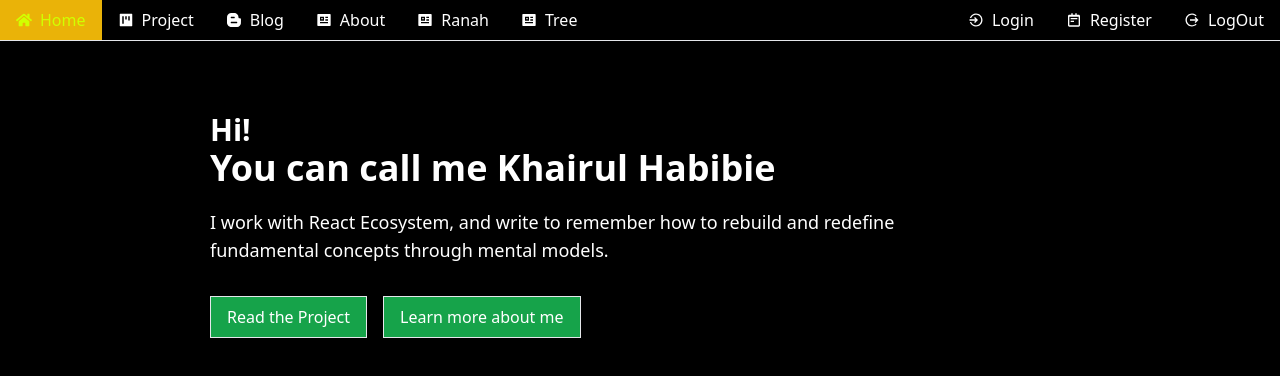
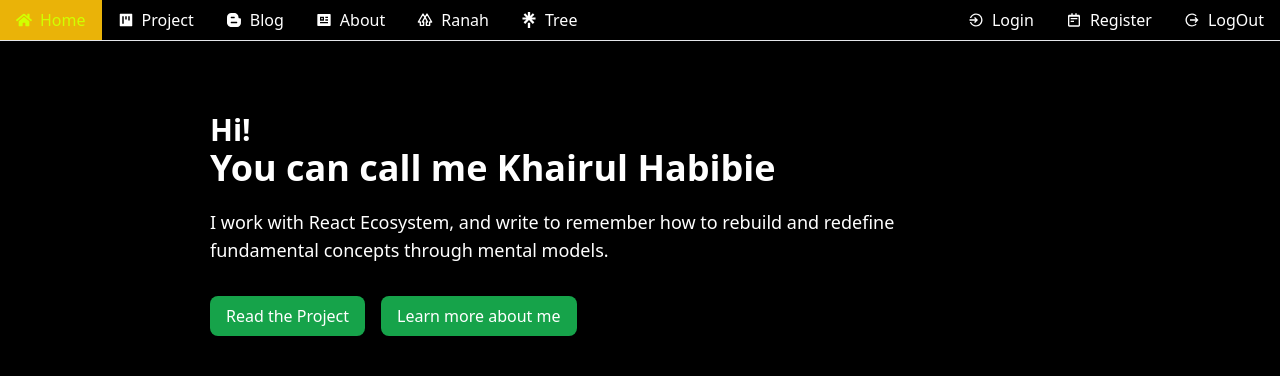
Before and after one commit to khairulhabibie/khairulhabibie.github.io, a React (Create React App) app: page / in a window 1280 px wide. Shown: the top 376 px of the page. Built offline with nearby package versions, Linux system fonts and the light colour scheme.

Commit message:
add ranah and tree button on in navbar

```diff
--- a/src/component/Navbar.jsx
+++ b/src/component/Navbar.jsx
@@ -4,6 +4,8 @@ import { RiProfileFill } from 'react-icons/ri';
 import { AiFillProject } from 'react-icons/ai';
 import { IoMdLogIn, IoMdLogOut } from 'react-icons/io';
 import { BiNotepad } from 'react-icons/bi';
+import { SiLinktree } from 'react-icons/si';
+import { TbBrandLinktree } from 'react-icons/tb';
 
 function Navbar({ pathname }) {
   const navigate = useNavigate();
@@ -34,15 +36,15 @@ function Navbar({ pathname }) {
             <RiProfileFill />
             <p>About</p>
           </Link>
-  <Link to="/ranah" className={active('/ramah')}>
-            <RiProfileFill />
+          <Link to="/ranah" className={active('/ranah')}>
+            <TbBrandLinktree />
             <p>Ranah</p>
           </Link>
-
-  <Link to="/tree" className={active('/tree')}>
-            <RiProfileFill />
+          <Link to="/tree" className={active('/tree')}>
+            <SiLinktree />
             <p>Tree</p>
-          </Link>        </div>
+          </Link>
+        </div>
       </section>
       <section className="hidden md:flex">
         <Link to="/login" className={active('/login')}>
--- a/src/pages/AboutPage.jsx
+++ b/src/pages/AboutPage.jsx
@@ -12,13 +12,8 @@ function AboutPage() {
       <div className="flex">
         <div>
           <div className="container">
-            <figure className="float-right">
-              <img
-                className="hidden sm:block"
-                width="200px"
-                src={img_url}
-                alt="khairul-habibie.webp"
-              />
+            <figure className="float-right hidden sm:block">
+              <img width="200px" src={img_url} alt="khairul-habibie.webp" />
             </figure>
             <article className="space-y-4 text-gray-300 md:text-justify">
               <p>
@@ -45,17 +40,17 @@ function AboutPage() {
           <div className="space-y-4 my-7">
             <h1 className="text-2xl font-bold">Current Favorite Tech Stack</h1>
             <ul className="flex space-x-3 text-4xl ">
-              <li className="hover:text-blue-500 hover:bg-white">
+              <li className="hover:text-blue-500 ">
                 <FaReact />
               </li>
               <li className="hover:text-yellow-500 hover:bg-white">
                 <SiJavascript />
               </li>
               <li>
-                <SiTailwindcss className="hover:text-blue-500 hover:bg-white" />
+                <SiTailwindcss className="hover:text-blue-400 " />
               </li>
               <li>
-                <FaNodeJs className="hover:text-green-700 hover:bg-white" />
+                <FaNodeJs className="hover:text-green-700 " />
               </li>
             </ul>
           </div>
--- a/src/pages/HomePage.jsx
+++ b/src/pages/HomePage.jsx
@@ -16,12 +16,12 @@ function HomePage() {
       <ul className="flex flex-wrap gap-4 my-8">
         <li>
           <Link to="/project">
-            <p className="border border-solid btn">Read the Project</p>
+            <p className="btn rounded-lg">Read the Project</p>
           </Link>
         </li>
         <li>
           <Link to="/about">
-            <p className="border border-solid btn">Learn more about me</p>
+            <p className="btn rounded-lg">Learn more about me</p>
           </Link>
         </li>
       </ul>
--- a/src/styles/tailwind.css
+++ b/src/styles/tailwind.css
@@ -19,7 +19,7 @@ body {
 }
 
 .btn-submit {
-  @apply p-1 text-xl text-white duration-1000 bg-green-600 rounded-full hover:bg-green-900;
+  @apply p-1 text-xl text-white duration-1000 bg-green-600 rounded-lg hover:bg-green-900;
 }
 
 .nav-btn {
```
